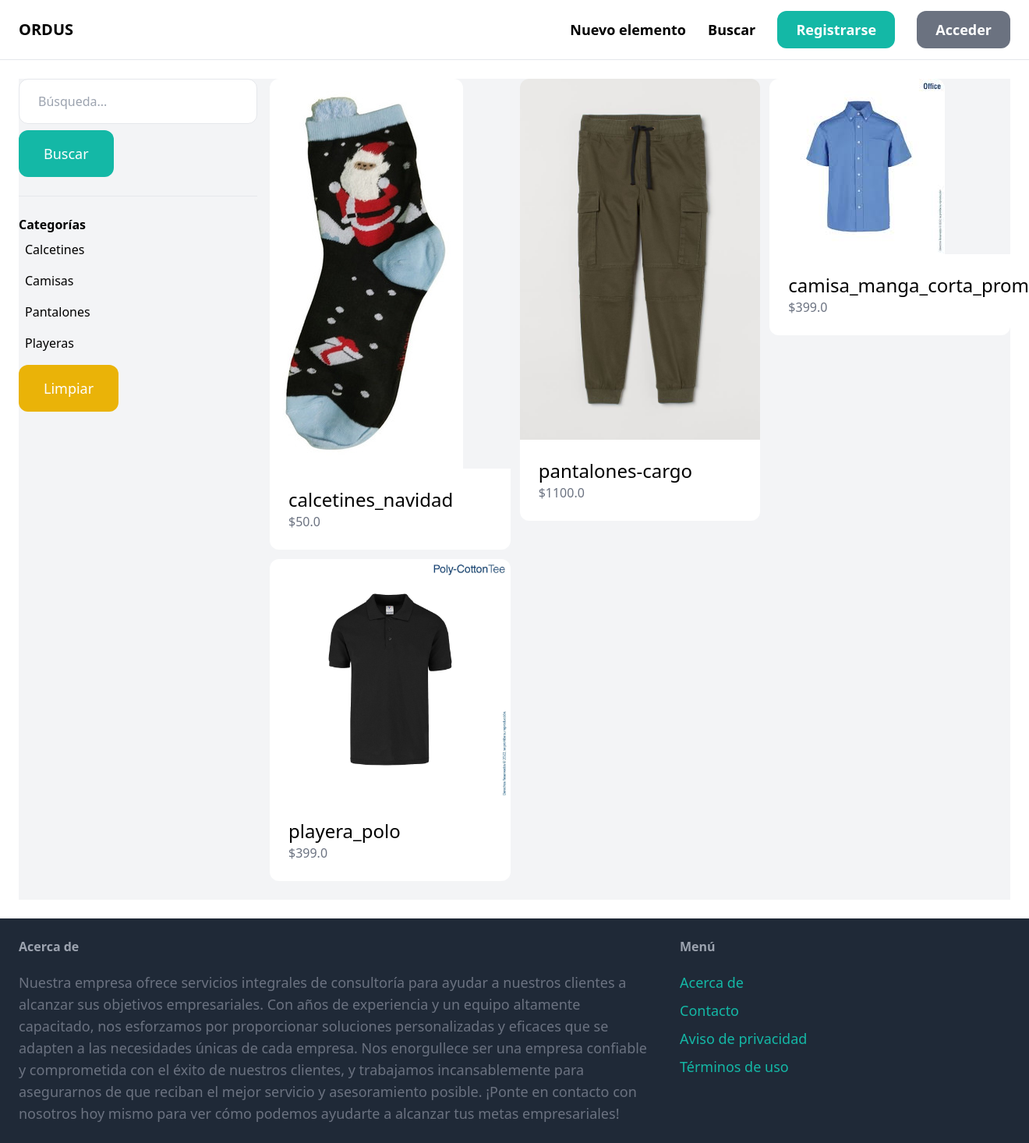
After one commit to CesarOrdazV/mercadito, a Django app: page /items/ in a window 1320 px wide; the page is wider, and only the part inside the window is pictured. The commit adds this page. Shown: that part at 78% size. Run offline with Django 4.2, Linux system fonts and the light colour scheme; data comes from the database, SQL or seed files in the repository; some libraries are stand-ins or nearby versions.

Commit message:
Added searching feature

```diff
--- a/mercadito/core/templates/core/base.html
+++ b/mercadito/core/templates/core/base.html
@@ -15,7 +15,7 @@
             <a href="/" class="text-xl font-semibold">ORDUS</a>
             <div class="space-x-6">
                 <a href="{% url 'item:new' %}" class="text-lg font-semibold hover:text=gray-500">Nuevo elemento</a>
-                <a href="#" class="text-lg font-semibold hover:text=gray-500">Navegar</a>
+                <a href="{% url 'item:items' %}" class="text-lg font-semibold hover:text=gray-500">Buscar</a>
                 {% if request.user.is_authenticated %}
                     <a href="#" class="px-6 py-3 text-lg font-semibold bg-teal-500 text-white rounded-xl hover:bg-teal-700">Buzón</a>
                     <a href="{% url 'dashboard:index' %}" class="px-6 py-3 text-lg font-semibold bg-gray-500 text-white rounded-xl hover:bg-gray-700">Panel</a>
--- /dev/null
+++ b/mercadito/item/templates/item/items.html
@@ -0,0 +1,50 @@
+{% extends 'core/base.html' %}
+
+{% block title %}Artículos{% endblock  %}
+
+{% block content %}
+    <div class="pb-6 grid grid-cols-4 gap-4 bg-gray-100">
+        <div class="col-span-1">
+            <form method="det" action="{% url 'item:items' %}">
+                <input name="query" class="w-full py-4 px-6 border rounded-xl" type="text" value="{{ query }}" placeholder="Búsqueda...">
+
+                <button class="mt-2 py-4 px-8 text-lg bg-teal-500 text-white rounded-xl">Buscar</button>
+            </form>
+
+            <hr class="my-6 ">
+
+            <p class="font-semibold">Categorías</p>
+
+            <ul>
+                {% for category in categories %}
+                    <li class="py-2 px-2 rounded-xl {% if category.id == category_id %} bg-gray-200 {% endif %}">
+                        <a href="{% url 'item:items' %}?query={{ query }}&category={{ category.id }}">{{ category.name }}</a>
+                    </li>
+                {% endfor %}
+            </ul>
+
+            <ul>
+                <li><a href="{% url 'item:items' %}" class="mt-2 py-4 px-8 inline-block bg-yellow-500 text-lg rounded-xl text-white">Limpiar</a></li>
+            </ul>
+        </div>
+
+        <div class="col-span-3">
+            <div class="grid grid-cols-3 gap-3">
+                {% for item in items %}
+                <div>
+                    <a href="{% url 'item:detail' item.id %}">
+                        <div>
+                            <img src="{{ item.image.url }}" class="rounded-t-xl">
+                        </div>
+
+                        <div class="p-6 bg-white rounded-b-xl">
+                            <h2 class="text-2xl">{{ item.name }}</h2>
+                            <p class="text-gray-500">${{ item.price }}</p>
+                        </div>
+                    </a>
+                </div>
+                {% endfor %}
+            </div>
+        </div>
+    </div>
+{% endblock  %}
--- a/mercadito/item/urls.py
+++ b/mercadito/item/urls.py
@@ -4,6 +4,7 @@ from . import views
 app_name = 'item'
 
 urlpatterns = [
+    path('', views.items, name='items'),
     path('new/', views.new, name='new'),
     path('<int:pk>', views.detail, name='detail'),
     path('<int:pk>/delete/', views.delete, name='delete'),
--- a/mercadito/item/views.py
+++ b/mercadito/item/views.py
@@ -1,8 +1,28 @@
 from django.contrib.auth.decorators import login_required
+from django.db.models import Q
 from django.shortcuts import render, get_object_or_404, redirect
 
 from .forms import NewItemForm, EditItemForm
-from .models import Item
+from .models import Category, Item
+
+def items(request):
+    query = request.GET.get('query', '')
+    categories = Category.objects.all()
+    category_id = request.GET.get('category', 0)
+    items = Item.objects.filter(inventory__gt=0)
+
+    if category_id:
+        items = items.filter(category_id=category_id)
+
+    if query:
+        items = items.filter(Q(name__icontains=query) | Q(description__icontains=query))
+
+    return render(request, 'item/items.html', {
+        'items': items,
+        'query': query,
+        'categories': categories,
+        'category_id': int(category_id),
+    })
 
 def detail(request, pk):
     item = get_object_or_404(Item, pk=pk)
```
